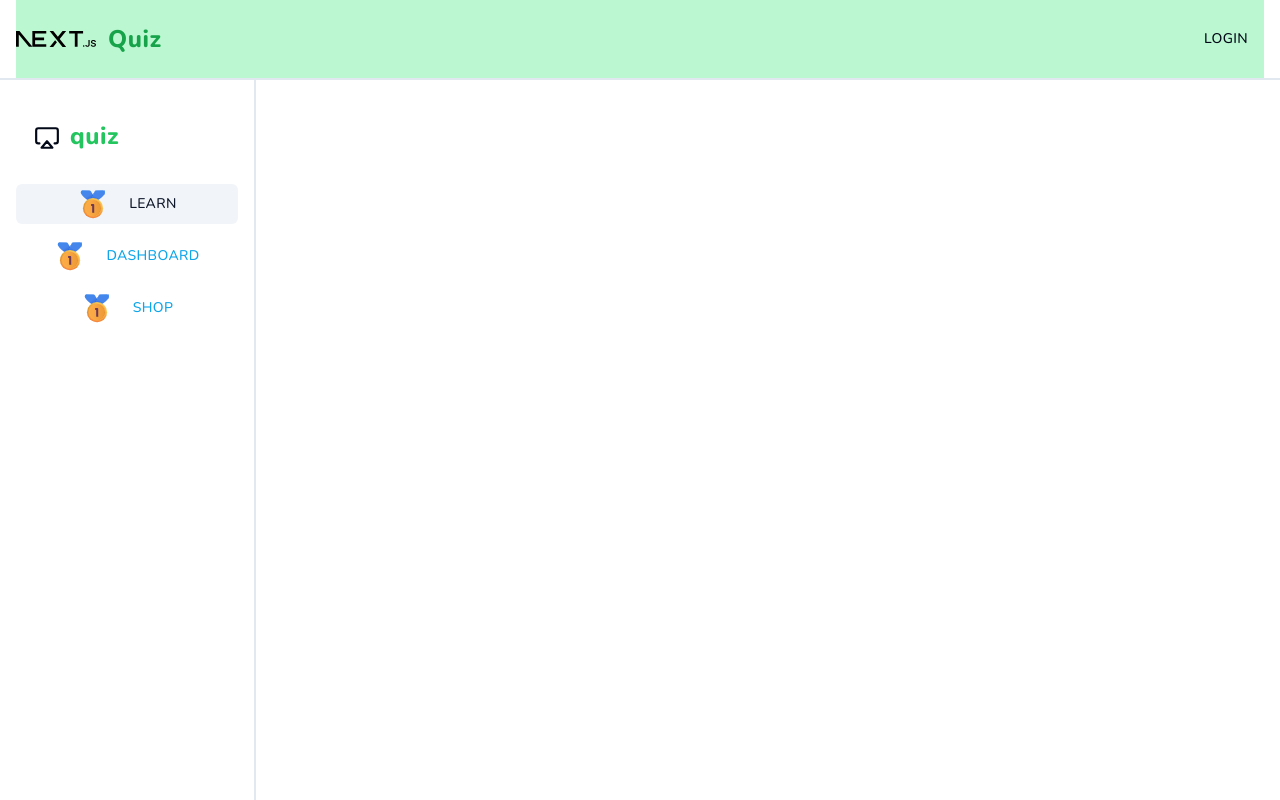
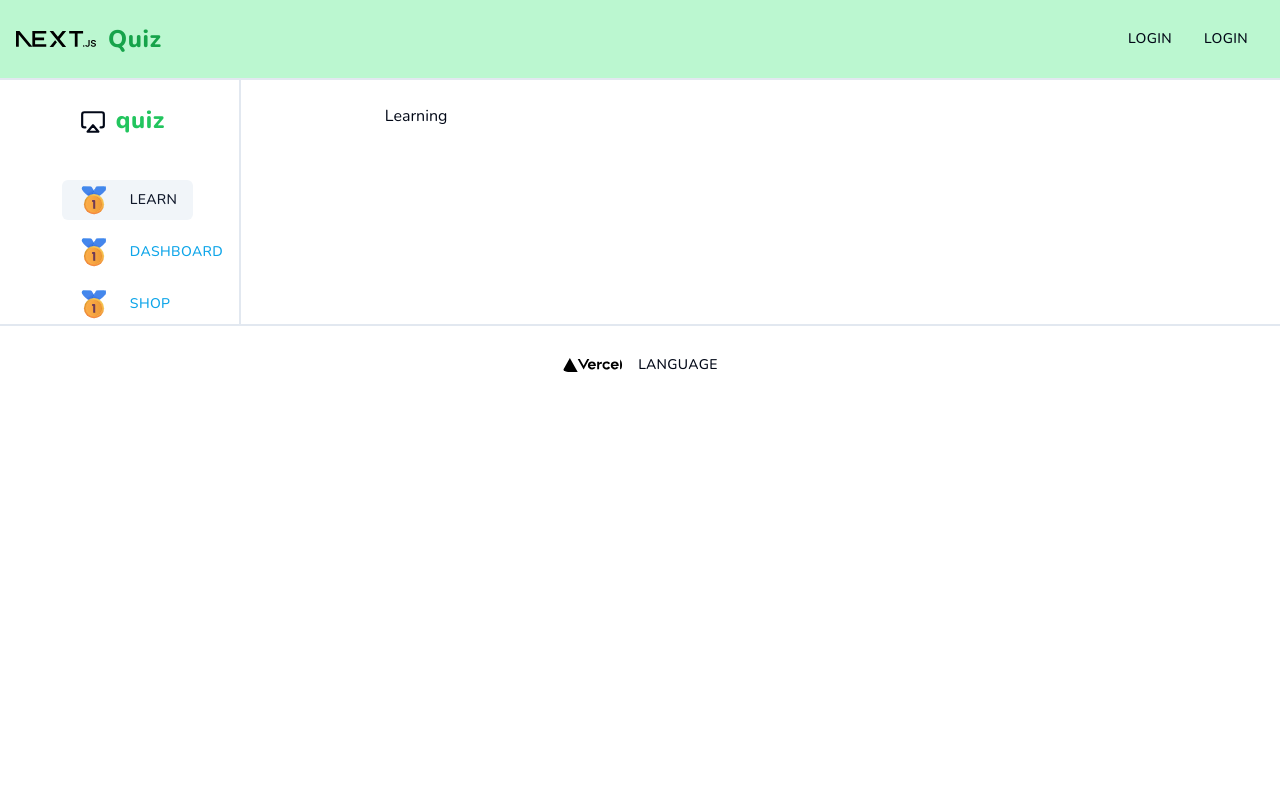
Before and after one commit to MarkDuLJ/quiz-app, a Next.js app: page /learn in a window 1280 px wide. Shown: the top 800 px of the page. Built offline with nearby package versions, Linux system fonts and the light colour scheme; no server answers.

Commit message:
Adjusted layouts for sidebar, main, and header (#1)
Co-authored-by: Mark Du <51417456+MarkDuLJ@users.noreply.github.com>

```diff
--- a/app/(main)/layout.tsx
+++ b/app/(main)/layout.tsx
@@ -8,12 +8,14 @@ export default function MainLayout({
 }) {
   return (
    <>
+      <div className="flex justify-around">
         <Sidebar />
-      <main className="lg:pl-[256px] pt-50 h-full bg-red-500 lg:pt-0">
-        <div className="max-w-[1056px] mx-auto pt-6 h-full">
-          {children}
-        </div>
-      </main>
-      </>
+        <main className="px-5 w-2/3">
+          <div className="max-w-[1056px] mx-auto pt-6 h-full">
+            {children}
+          </div>
+        </main>
+      </div>
+    </>
   )
 }
--- a/app/(marketing)/header.tsx
+++ b/app/(marketing)/header.tsx
@@ -5,12 +5,27 @@ import Image from "next/image"
 
 export const Header = () => {
     return (
-        <header className="h-20 w-full border-b-2 border-slate-200 px-4">
-            <div className="flex items-center justify-between mx-auto h-full lg:max-w-screen-xl bg-green-200">
+        <header className="h-20 w-full border-b-2 border-slate-200 px-4 bg-green-200">
+            <div className="flex items-center justify-between mx-auto h-full lg:max-w-screen-xl">
             <div className="flex items-center gap-x-3">
                 <Image src="/next.svg" alt="img" width={80} height={80}/>
                 <h1 className="text-2xl font-extrabold tracking-wide text-green-600">Quiz</h1>
             </div>
+
+            <div className="ml-auto flex items-center">
+                <ClerkLoading>
+                    <Loader className="h-5 w-5 text-muted-foreground"/>
+                </ClerkLoading>
+                <ClerkLoaded>
+                    <SignedIn>
+                        <UserButton afterSignOutUrl="/"/>
+                    </SignedIn>
+                    <SignInButton mode="modal" afterSignInUrl="/learn" afterSignUpUrl="/learn">
+                        <Button variant="ghost">Login</Button>
+                    </SignInButton>
+                </ClerkLoaded>
+            </div>
+
             <ClerkLoading>
                 <Loader className="h-5 w-5 text-muted-foreground"/>
             </ClerkLoading>
@@ -24,6 +39,7 @@ export const Header = () => {
                 </SignInButton>
                 </SignedOut>
             </ClerkLoaded>
+
             </div>
         </header>
     )
--- a/app/layout.tsx
+++ b/app/layout.tsx
@@ -22,9 +22,7 @@ export default function RootLayout({
     <ClerkProvider>
       <html lang="en">
         <body className={font.className}>
-          <header>
             <Header />
-          </header>
           {children}
           <Footer />
         </body>
--- a/components/side-bar.tsx
+++ b/components/side-bar.tsx
@@ -7,26 +7,29 @@ import { ClerkLoaded, ClerkLoading, UserButton } from "@clerk/nextjs";
 
 export const Sidebar =()=>{
     return (
-        <div className="flex flex-col h-full lg:w-[256px] left-0 top-0 px-4 border-r-2">
-            <Link href="/learn">
-                <div className="flex items-center pt-10 pl-4 pb-8 gap-x-2">
-                    <AirplayIcon  height={30} width={30} className="pt-1"/>
-                    <h1 className="text-2xl font-extrabold text-green-500 tracking-wide">quiz</h1>
-                </div>
-            </Link>
-            <div className="flex flex-col gap-y-3 flex-1">
-                <SidebarButton href="/learn" label="Learn" iconSrc="/leaderboard.svg"/>
-                <SidebarButton href="/dashboard" label="dashboard" iconSrc="/leaderboard.svg"/>
-                <SidebarButton href="/shop" label="shop" iconSrc="/leaderboard.svg"/>
-            </div>
-            <div className="p-4">
+        <>
+
+            <div className="flex flex-col gap-y-3 flex-wrap items-start border-r-2">
+                {/* <div>
                         <ClerkLoading>
                             <Loader className="h-5 w-5 text-muted-foreground animate-spin"/>
                         </ClerkLoading>
                         <ClerkLoaded>
                             <UserButton afterSignOutUrl="/" />
                         </ClerkLoaded>
+                    </div> */}
+
+                    <Link href="/learn">
+                        <div className="flex items-center pt-6 pl-4 pb-8 gap-x-2">
+                            <AirplayIcon height={30} width={30} className="pt-1" />
+                            <h1 className="text-2xl font-extrabold text-green-500 tracking-wide">quiz</h1>
                         </div>
+                    </Link>
+                    <SidebarButton href="/learn" label="Learn" iconSrc="/leaderboard.svg" />
+                    <SidebarButton href="/dashboard" label="dashboard" iconSrc="/leaderboard.svg" />
+                    <SidebarButton href="/shop" label="shop" iconSrc="/leaderboard.svg" />
+
             </div>
+        </>
     )
 }
```
Lines whose indentation alone changed are shown as unchanged.
